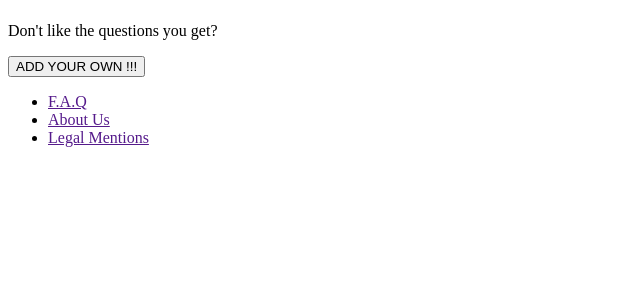
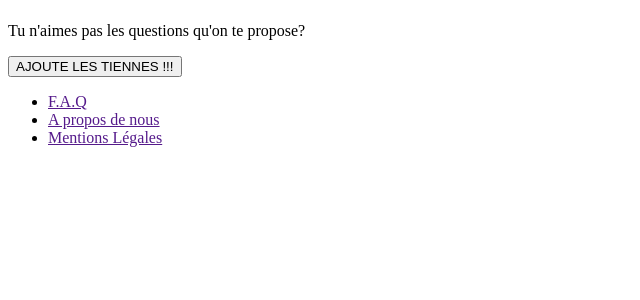
Before and after one commit to LucyMerlier/tours-php-2009-project2-quizzy, a PHP site: template src/View/Question/index.html.twig in a window 1280 px wide. Shown: the part 58-358 px from the top of the page, without its empty margins (0-640 px from the left). Run offline with PHP 8.4, Linux system fonts and the light colour scheme; the template is opened without the code that fills it, so the values that code supplies are empty; some libraries are stand-ins or nearby versions.

Commit message:
translated content from english to french in base html

```diff
--- a/src/View/base.html.twig
+++ b/src/View/base.html.twig
@@ -21,14 +21,14 @@
             <h1>Quizzy</h1>
         </header>
         {% block content %}
-        <p>Don't like the questions you get?<p>
-        <button>ADD YOUR OWN !!!</button>
+        <p>Tu n'aimes pas les questions qu'on te propose?<p>
+        <button>AJOUTE LES TIENNES !!!</button>
         {% endblock %}
         <footer>
             <ul>
                 <li><a href = "" class = "footerLink">F.A.Q</a></li>
-                <li><a href = "" class = "footerLink">About Us</a></li>
-                <li><a href = "" class = "footerLink">Legal Mentions</a></li>
+                <li><a href = "" class = "footerLink">A propos de nous</a></li>
+                <li><a href = "" class = "footerLink">Mentions Légales</a></li>
             </ul>
         </footer>
         {% block scripts %}
```
